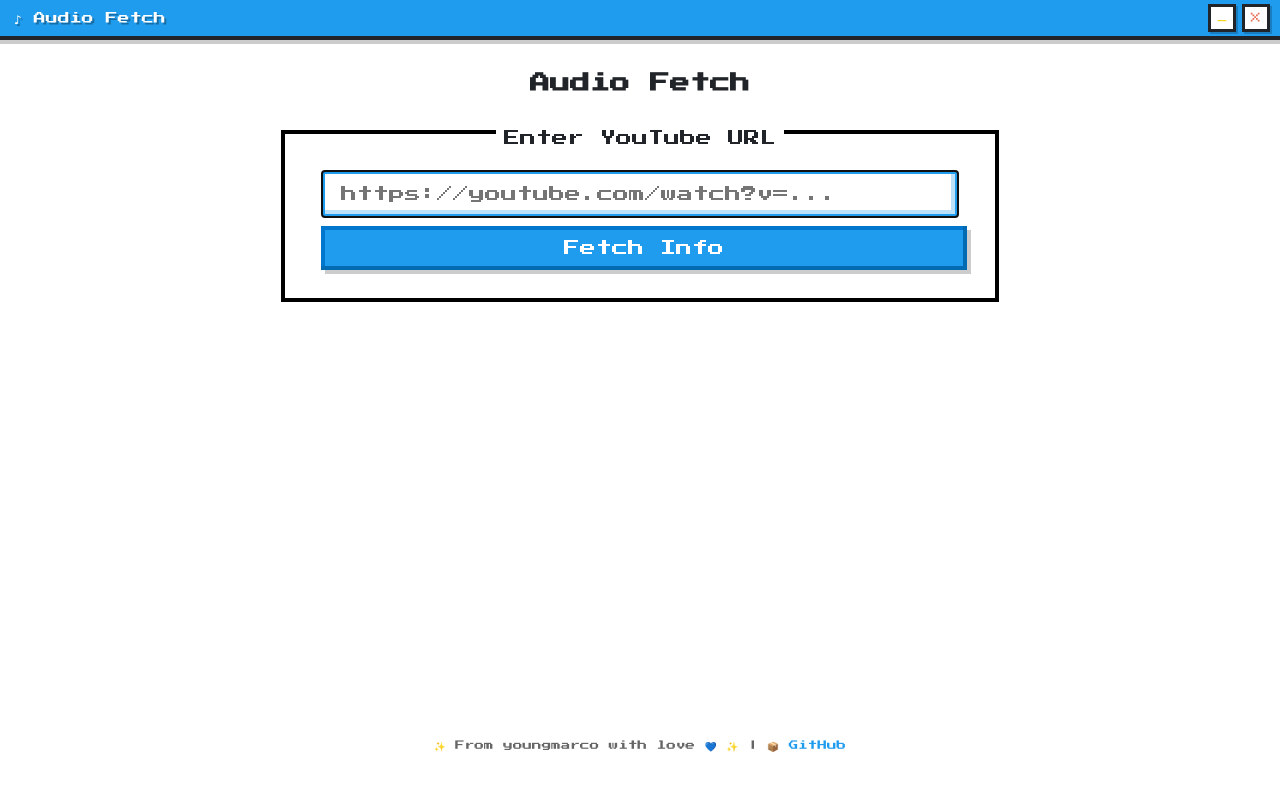
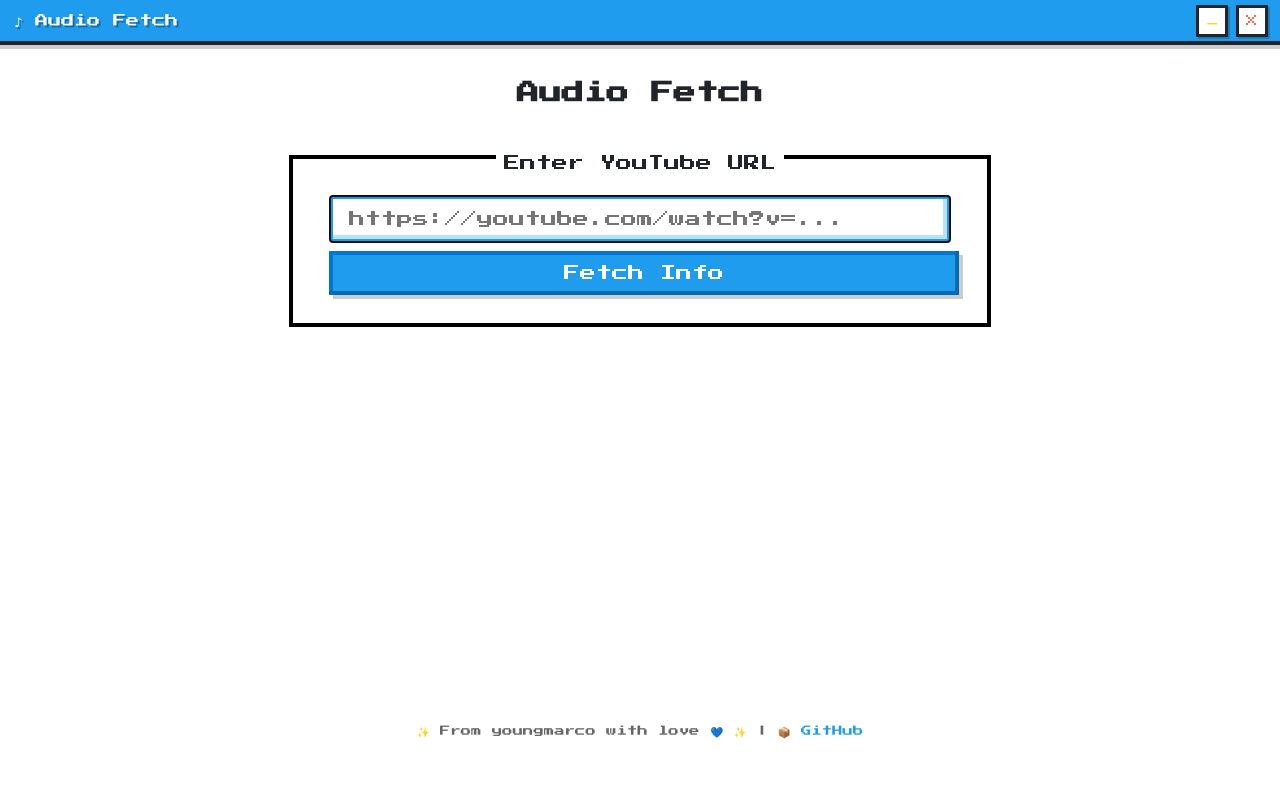
Before and after one commit to marcomoi395/audio-fetch, a FastAPI app: page / in a window 1280 px wide. Run offline with FastAPI, Linux system fonts and the light colour scheme; some libraries are stand-ins or nearby versions.

Commit message:
style: improve component sizing and spacing for better aesthetics
- Increase title bar height (40px -> 45px) and button size (28px -> 32px)
- Improve spacing between sections (1rem -> 1.5rem)
- Enhance grid gaps and padding throughout layout
- Adjust font sizes for better readability
- Optimize video info grid ratio (1fr 1fr -> 1fr 1.5fr)

```diff
--- a/static/css/custom.css
+++ b/static/css/custom.css
@@ -18,7 +18,7 @@
 
 /* Custom Title Bar */
 .custom-title-bar {
-    height: 40px;
+    height: 45px;
     background-color: #209cee;
     border-bottom: 4px solid #212529;
     display: flex;
@@ -40,20 +40,20 @@
 }
 
 .title-bar-title {
-    font-size: 12px;
+    font-size: 13px;
     color: #ffffff;
     text-shadow: 2px 2px 0 rgba(0, 0, 0, 0.3);
 }
 
 .title-bar-controls {
     display: flex;
-    gap: 6px;
-    padding-right: 10px;
+    gap: 8px;
+    padding-right: 12px;
 }
 
 .title-bar-button {
-    width: 28px;
-    height: 28px;
+    width: 32px;
+    height: 32px;
     border: 3px solid #212529;
     background-color: #ffffff;
     cursor: pointer;
@@ -61,7 +61,7 @@
     align-items: center;
     justify-content: center;
     font-family: 'Press Start 2P', cursive;
-    font-size: 14px;
+    font-size: 16px;
     transition: all 0.1s;
     box-shadow: 2px 2px 0 0 rgba(0, 0, 0, 0.2);
     padding: 0;
@@ -146,7 +146,7 @@
 .container {
     max-width: 750px;
     margin: 0 auto;
-    padding: 1.75rem 1rem 1rem;
+    padding: 2rem 1.5rem 1.5rem;
     width: 100%;
     flex: 1;
     display: flex;
@@ -158,16 +158,16 @@
 /* Header */
 .header {
     text-align: center;
-    margin-bottom: 1.5rem;
+    margin-bottom: 2rem;
 }
 
 .title {
-    font-size: 1.25rem;
-    margin-bottom: 0.5rem;
+    font-size: 1.4rem;
+    margin-bottom: 0.75rem;
     display: flex;
     align-items: center;
     justify-content: center;
-    gap: 0.5rem;
+    gap: 0.75rem;
 }
 
 .subtitle {
@@ -182,12 +182,12 @@
 }
 
 .main-content section {
-    margin-bottom: 1rem;
+    margin-bottom: 1.5rem;
 }
 
 /* Input Section */
 .input-group {
-    margin-bottom: 0.75rem;
+    margin-bottom: 1rem;
 }
 
 #fetch-btn {
@@ -314,8 +314,8 @@
 /* Footer */
 .footer {
     text-align: center;
-    padding: 1rem 0;
-    font-size: 0.6rem;
+    padding: 1.25rem 0;
+    font-size: 0.65rem;
     color: #666;
 }
 
```
Also changed, not shown: other parts of static/css/custom.css (+13 -13 lines).
